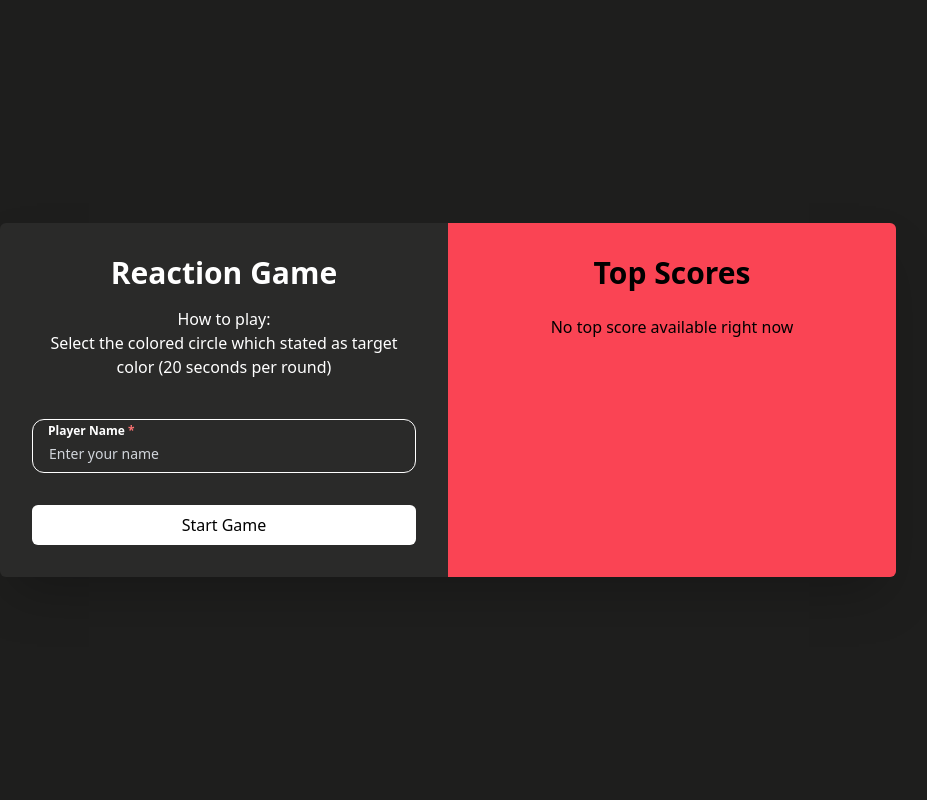
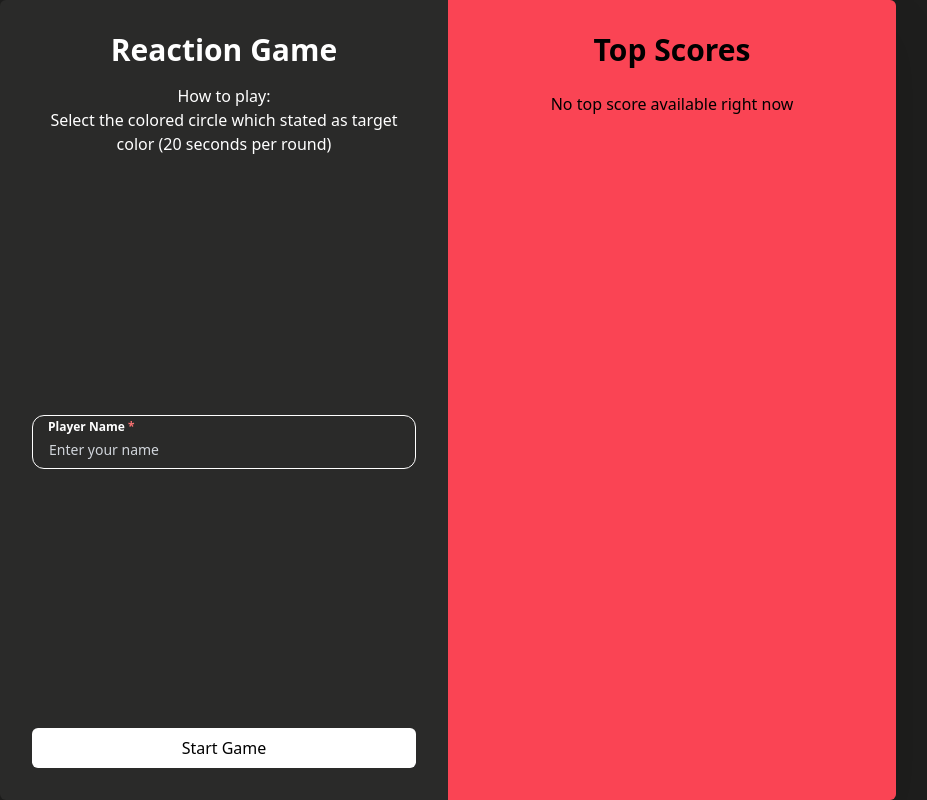
Before and after one commit to Najmi-Irfan/color-matching-game, a React (Vite) app: page / in a window 1280 px wide. Shown: the whole page, without its empty margins (192-1119 px from the left). Built offline with nearby package versions, Linux system fonts and the light colour scheme.

Commit message:
fix landing page layout

```diff
--- a/src/pages/Landing.tsx
+++ b/src/pages/Landing.tsx
@@ -36,7 +36,7 @@ function LeftSideCard () {
     pageCtx?.setPage(1)
   }
   return (
-    <div className='md:w-1/2 p-8 flex flex-col justify-center'>
+    <div className='md:w-1/2 p-8 flex flex-col h-screen'>
       <div className='text-white text-center'>
         <h2 className='text-3xl font-bold mb-4'>Reaction Game</h2>
         <p>How to play:</p>
@@ -45,7 +45,12 @@ function LeftSideCard () {
           round)
         </p>
       </div>
-      <form onSubmit={handleSubmit(onSubmit)} className='space-y-4 mt-6'>
+
+      <form
+        onSubmit={handleSubmit(onSubmit)}
+        className='flex flex-col flex-1 justify-between'
+      >
+        <div className='flex flex-col items-center justify-center flex-1 space-y-4'>
           <Input
             register={register}
             formName='playerName'
@@ -53,6 +58,7 @@ function LeftSideCard () {
             error={errors.playerName}
             label='Player Name'
           />
+        </div>
 
         <button type='submit' className='w-full bg-white py-2 rounded-md'>
           Start Game
@@ -63,10 +69,10 @@ function LeftSideCard () {
 }
 
 function RightSideCard () {
-  const { setScoreList, scoreList } = useScoreContext()
+  const { scoreList } = useScoreContext()
   return (
     <div className='md:w-1/2 bg-[#fa4454] p-8 flex flex-col'>
-      <ScoreTable scoreList={scoreList}/>
+      <ScoreTable scoreList={scoreList} />
     </div>
   )
 }
--- a/src/pages/Scores.tsx
+++ b/src/pages/Scores.tsx
@@ -4,7 +4,7 @@ import { useScoreContext } from '../hooks/score'
 import { PageContext } from '../App'
 
 export function Scores () {
-  const { setScoreList, scoreList } = useScoreContext()
+  const { scoreList } = useScoreContext()
   const pageCtx = useContext(PageContext)
 
   return (
```
Lines whose indentation alone changed are shown as unchanged.
